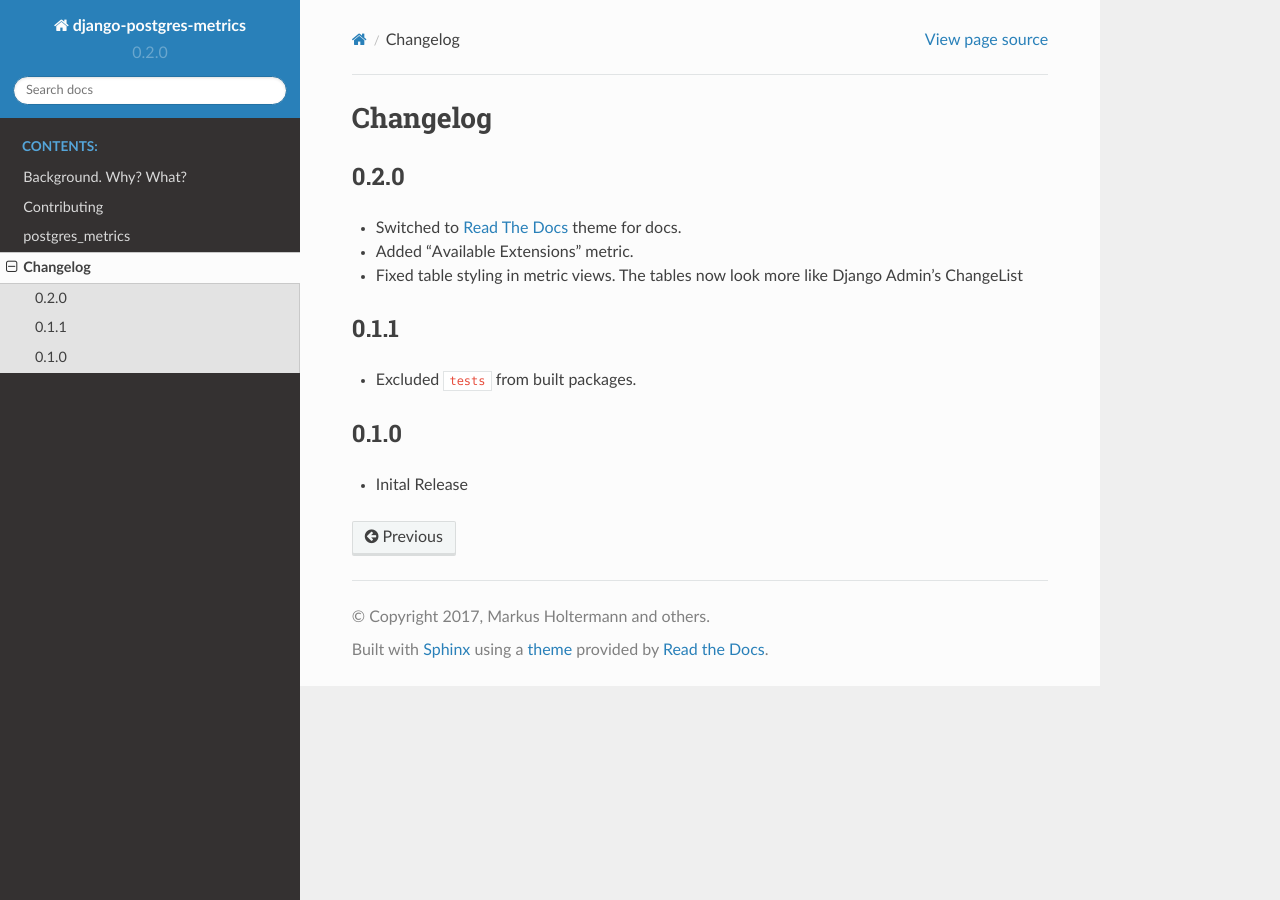
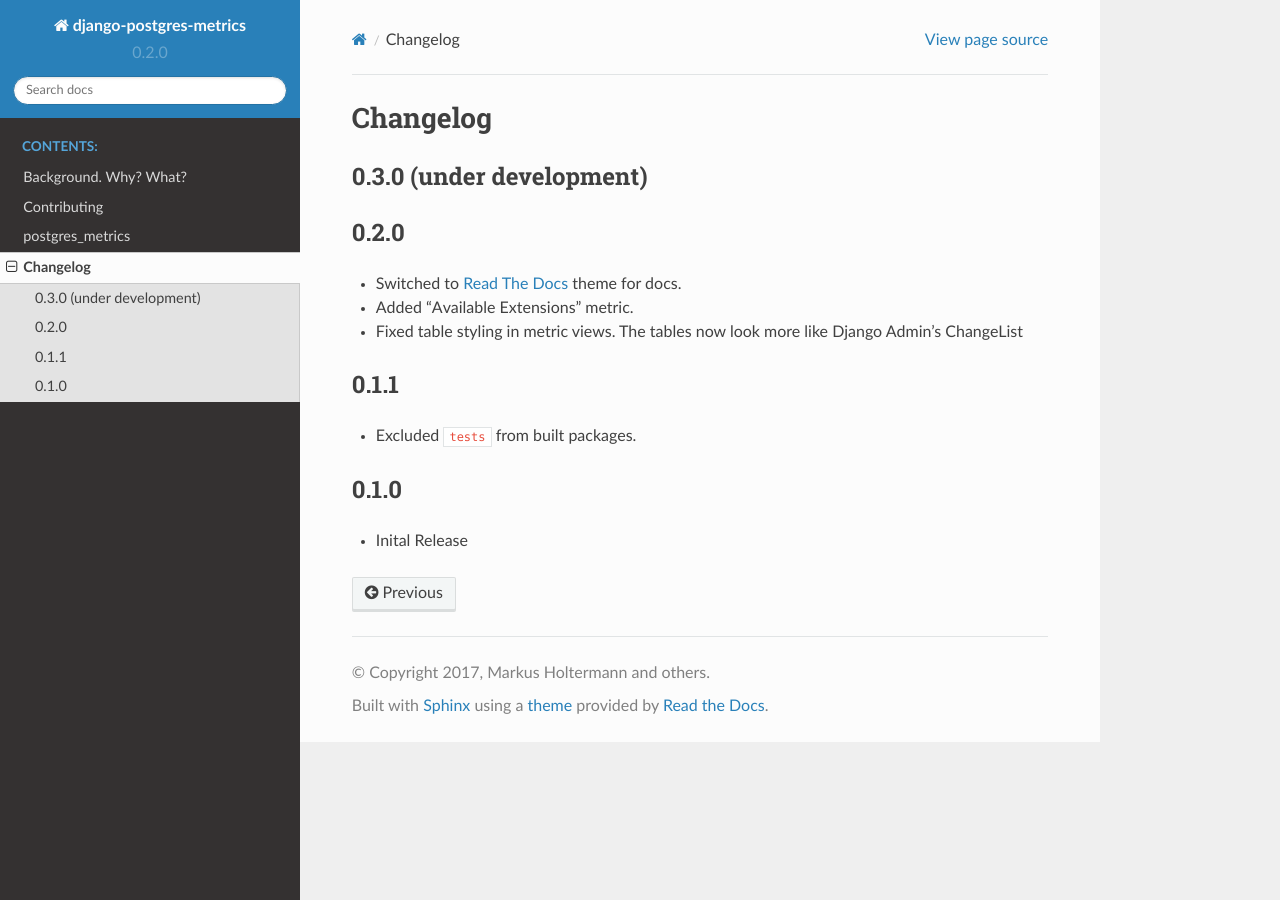
Before and after one commit to django-postgres-metrics/django-postgres-metrics, a Sphinx documentation site: the page built from docs/source/changelog.rst, in a window 1280 px wide. Built offline with Sphinx 7.4.7 and the Read the Docs theme 2.0.0, drawn with Linux system fonts in a browser that asks for light colours.

Commit message:
Bump changelog

```diff
--- a/docs/source/changelog.rst
+++ b/docs/source/changelog.rst
@@ -1,6 +1,9 @@
 =========
 Changelog
 =========
+
+0.3.0 (under development)
+=========================
 
 0.2.0
 =====
```
